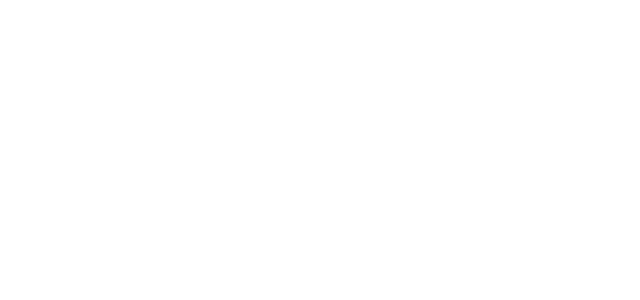
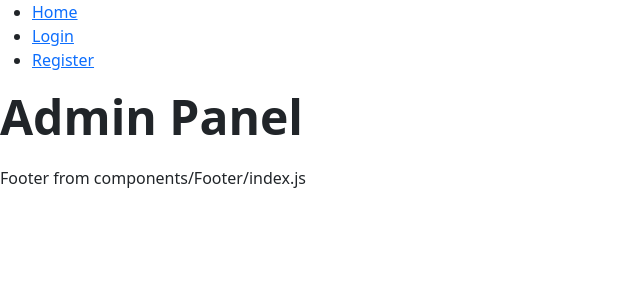
Before and after one commit to lokwanwai/CSCI3100-Project-GroupF5, a React (Create React App) app in the folder frontend/: page /admin in a window 1280 px wide. Before the commit this address had no page. Shown: the top 300 px of the page, without its empty margins (0-640 px from the left). Built offline with nearby package versions, Linux system fonts and the light colour scheme; no server answers.

Commit message:
Add page/Admin

```diff
--- a/frontend/src/App.js
+++ b/frontend/src/App.js
@@ -5,6 +5,7 @@
 import Register from './pages/Register';
 import ShoppingCart from './pages/ShoppingCart';
 import CheckOut from './pages/CheckOut';
+import Admin from './pages/Admin';
 
 const App = () => {
   return (
@@ -17,7 +18,7 @@
           <Route path="/cart" element={< ShoppingCart />} />
 
           <Route path="/checkout" element={<CheckOut />} />
-          {/* <Route path="/admin" element={<Admin />} /> */}
+          <Route path="/admin" element={<Admin />} />
           {/* Add more routes for other pages */}
         </Routes>
       </div>
--- /dev/null
+++ b/frontend/src/pages/Admin/index.js
@@ -0,0 +1,45 @@
+import React, { useState, useEffect } from 'react';
+import Header from '../../components/Header';
+import Footer from '../../components/Footer';
+import './style.css';
+
+const Admin = () => {
+    const [userEmail, setUserEmail] = useState('');
+
+    useEffect(() => {
+        // Since the token is stored in cookies, we include credentials in our fetch request.
+        // The browser will automatically handle sending the appropriate cookies.
+        fetch('http://localhost:5001/api/auth/authenticate', {
+            method: 'GET',
+            headers: {
+                'Content-Type': 'application/json',
+            },
+            credentials: 'include', // Ensure cookies, including auth tokens, are included in the request
+        })
+            .then(response => {
+                if (!response.ok) {
+                    throw new Error('Token validation failed');
+                }
+                return response.json();
+            })
+            .then(data => {
+                setUserEmail(data.email); // Set user email if token is valid
+            })
+            .catch(error => {
+                console.error('Error:', error);
+            });
+    }, []); // The effect runs once after the component mounts
+
+    return (
+        <div className="admin">
+            <Header />
+            <main>
+                <h1>Admin Panel</h1>
+                {userEmail && <p>User Email: {userEmail}</p>} {/* Display user email if available */}
+            </main>
+            <Footer />
+        </div>
+    );
+};
+
+export default Admin;
```
Also changed, not shown: frontend/src/pages/Admin/style.css (added).
